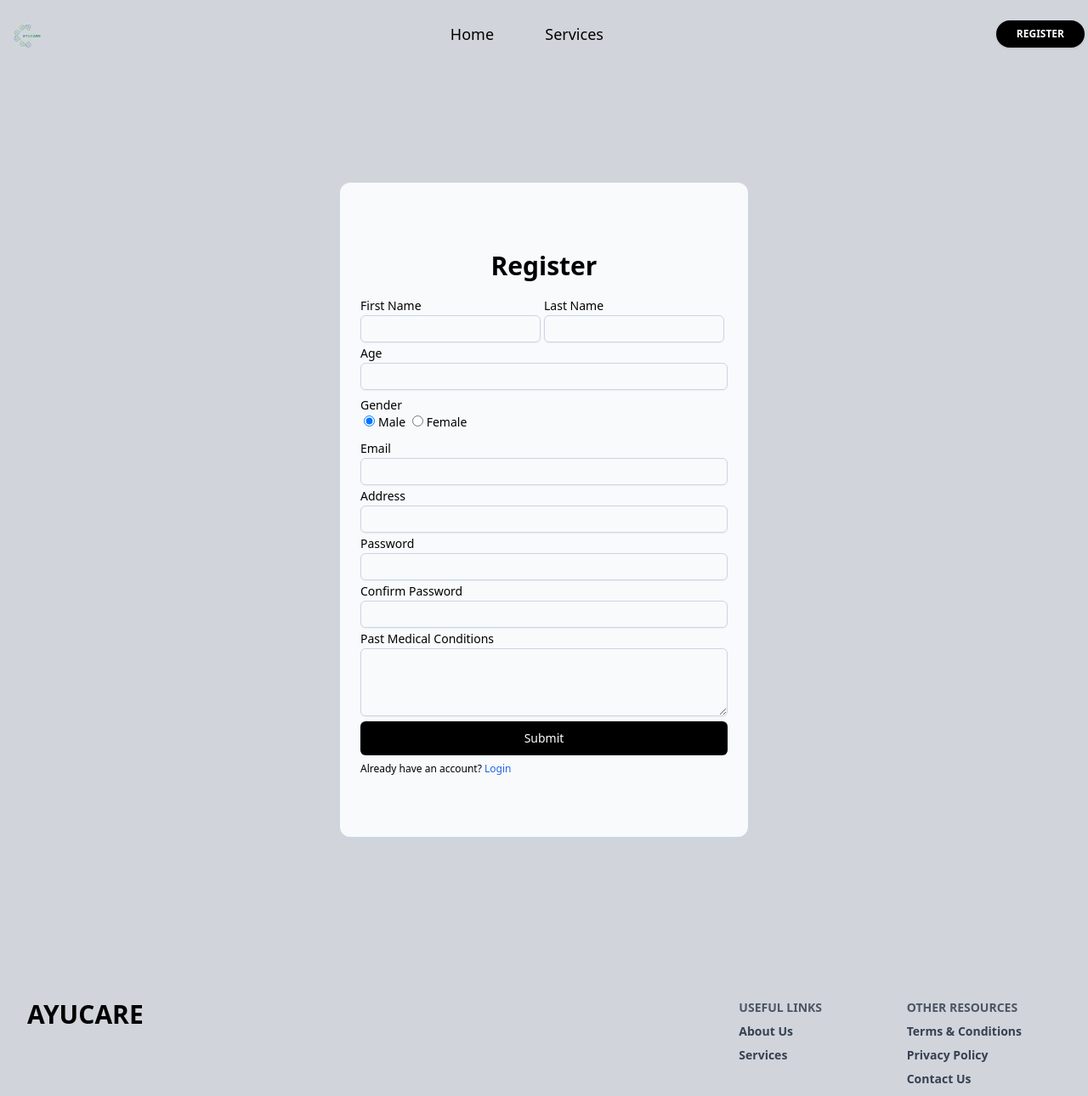
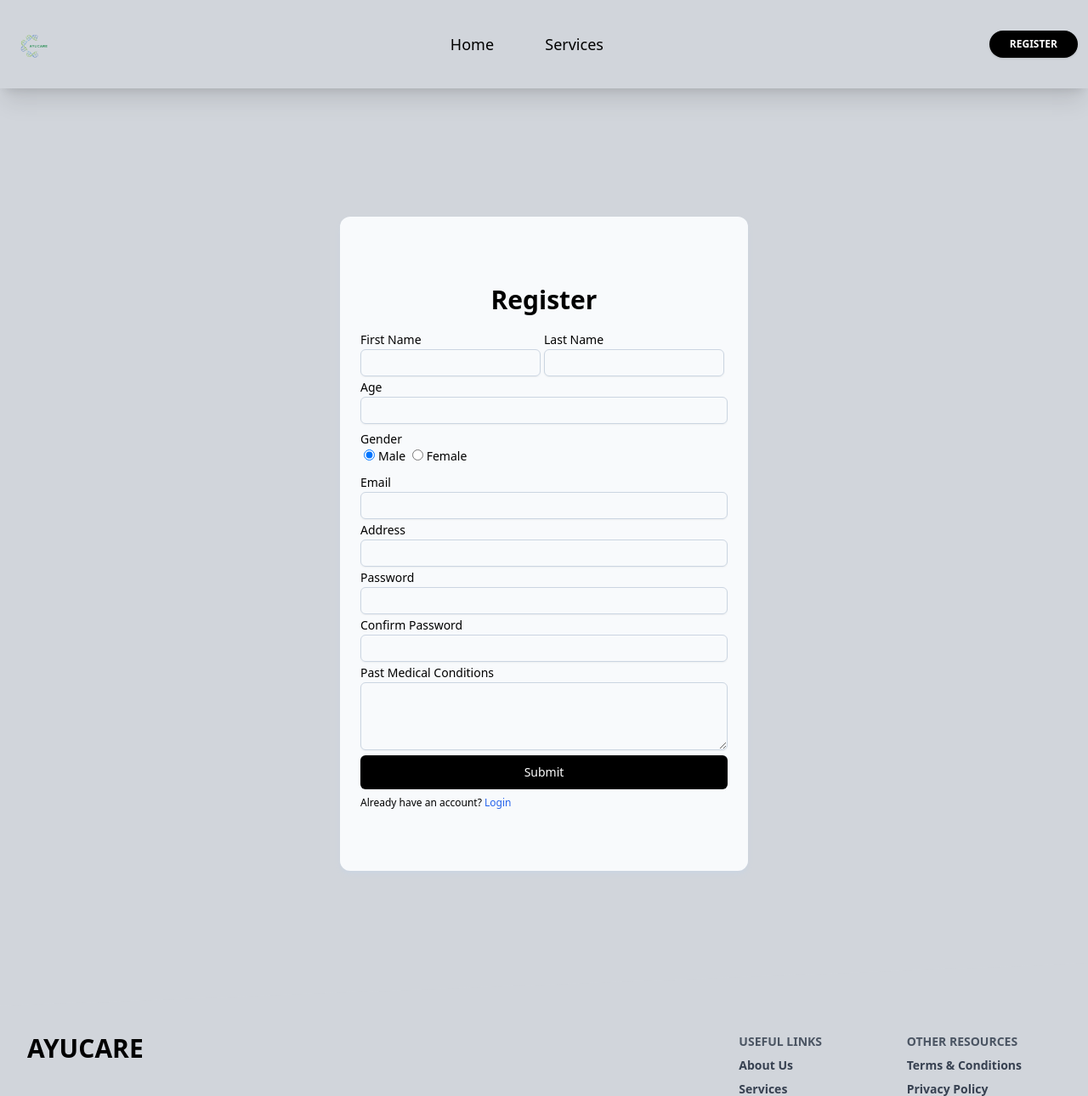
Before and after one commit to AbdullahShiraz/AYUCARE, a Flask app: page /register in a window 1280 px wide. Shown: the top 1290 px of the page at 85% size. Run offline with Flask 2, Linux system fonts and the light colour scheme; some libraries are stand-ins or nearby versions.

Commit message:
Update register.html
New Update 03-24

```diff
--- a/Samudini/templates/register.html
+++ b/Samudini/templates/register.html
@@ -1,4 +1,3 @@
-
 <!Doctype html>
 <head>
     <meta charset="UTF-8">
@@ -10,11 +9,10 @@
 </head>
 <body class="bg-gray-300">
 
-      {#    Navigation Bar#}
+        <!--   Navigation bar-->
         <nav class="flex items-center text-black">
-
-{#         <div class="top-0 absolute z-50 w-full flex flex-wrap items-center justify-between px-2 py-3 ">#}
-        <img src="../static/assets/img/ayucare%20logo.png" class="w-20 cursor-pointer">
+        <div class="top-0 absolute z-50 w-full flex flex-wrap items-center justify-between px-2 py-3 shadow-xl">
+            <a href="{{ url_for('index') }}"><img src="../static/assets/img/ayucare%20logo.png" class="w-20 cursor-pointer"></a>
                 <ul class="flex-1 text-center text-black">
                     <li class="list-none inline-block px-5 text-lg leading-lg hover:underline "><a href="{{ url_for('index') }}" class="no-underline px-2">Home</a></li>
                     <li class="list-none inline-block px-5 text-lg leading-lg hover:underline "><a href="{{ url_for('service') }}" class="no-underline px-2">Services</a></li>
@@ -26,14 +24,16 @@
                  </a>
             </div>
          </nav>
-       {#    Navigation Bar#}
+        <!--   Navigation bar-->
 
              <br><br><br><br><br>
+             <br><br><br><br><br>
 
-        {#      Form part#}
+
+        <!--   Form part-->
         <div class="flex justify-center items-center h-screen  place-items-center ">
         <div id="form" class=" block bg-slate-50 p-6 rounded-xl shadow-md shadow-slate-300 w-90 py-16 ">
-           <form action="" class="">
+           <form action="" class="" id="registration-form">
                 <center><h2 class="text-black text-3xl font-semibold my-4">Register</h2></center>
                 <!-- full name -->
                 <div id="fullName" class="flex flex-row">
@@ -80,22 +80,25 @@
                 <!-- past condition -->
                 <label for="pastCondition" class="text-sm">Past Medical Conditions</label><br>
                 <textarea name="" id="pastCondition" class="h-20 w-full rounded-md border border-slate-300 text-sm pl-2 bg-transparent shadow-sm"></textarea>
-{#                    class="h-8 w-full rounded-md border border-slate-300 text-sm pl-2 bg-transparent outline-blue-600 shadow-sm">#}
+
 
                <!-- Sign up / submit button -->
-                <input type="submit" name="" id="signUp"
+                <input type="submit" name="" id="register-button"
                     class="bg-black w-full h-10 cursor-pointer text-white rounded-md text-sm"><br>
-                <p class="text-xs my-2">Already have an account? <a href="#" class="text-blue-600">Login</a></p>
+                <p class="text-xs my-2">Already have an account? <a href="{{ url_for('signup') }}" class="text-blue-600">Login</a></p>
             </form>
         </div>
         </div>
-        {#      Form part#}
+         <!--   Form part-->
 
       <br><br><br><br><br><br>
 
-        {#    Footer Section#}
+         <!--   Footer section-->
         <footer class="relative bg-gray-300 pt-8 pb-6">
-      		<div class="bottom-auto top-0 left-0 right-0 w-full absolute pointer-events-none overflow-hidden -mt-20" style="height: 80px;">
+      <div
+        class="bottom-auto top-0 left-0 right-0 w-full absolute pointer-events-none overflow-hidden -mt-20"
+        style="height: 80px;"
+      >
         <svg
           class="absolute bottom-0 overflow-hidden"
           xmlns="http://www.w3.org/2000/svg"
@@ -115,6 +118,8 @@
         <div class="flex flex-wrap">
           <div class="w-full lg:w-6/12 px-4">
             <h4 class="text-3xl font-semibold">AYUCARE</h4>
+{#              <img src="../static/assets/img/ayucare%20logo.png" alt="img" >#}
+
 
           </div>
           <div class="w-full lg:w-6/12 px-4">
@@ -164,7 +169,11 @@
                     >
                   </li>
                   <li>
-                    <a class="text-gray-700 hover:text-gray-900 font-semibold block pb-2 text-sm"href="#">Contact Us</a>
+                    <a
+                      class="text-gray-700 hover:text-gray-900 font-semibold block pb-2 text-sm"
+                      href="#"
+                      >Contact Us</a
+                    >
                   </li>
                 </ul>
               </div>
@@ -172,7 +181,9 @@
           </div>
         </div>
         <hr class="my-6 border-gray-400" />
-        <div class="flex flex-wrap items-center md:justify-between justify-center" >
+        <div
+          class="flex flex-wrap items-center md:justify-between justify-center"
+        >
           <div class="w-full md:w-4/12 px-4 mx-auto text-center">
             <div class="text-sm text-gray-600 font-semibold py-1">
               Copyright © 2023 AyuCare
@@ -186,6 +197,6 @@
         </div>
       </div>
     </footer>
-        {#    Footer Section#}
+        <!--   Footer section-->
 </body>
 </html>
```
Lines whose indentation alone changed are shown as unchanged.
